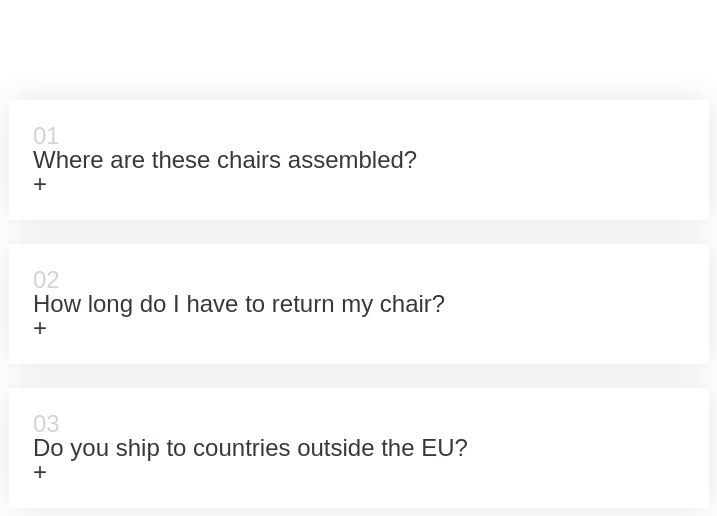
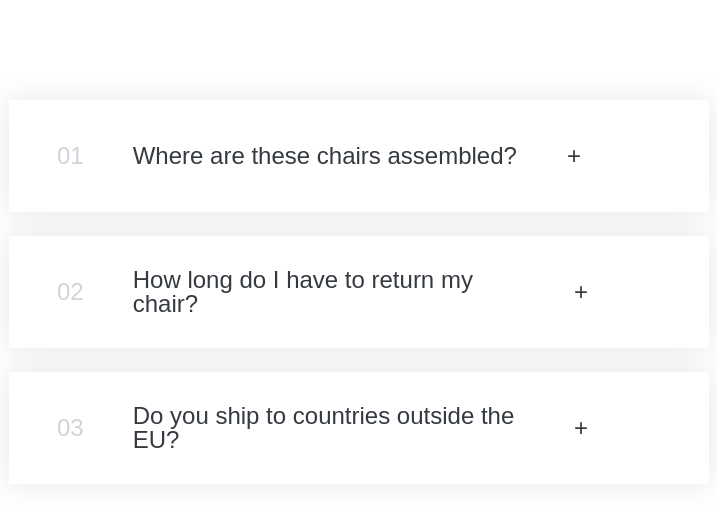
Before and after one commit to yanina-amatore/accordion_component, a React (Create React App) app: page / in a window 1280 px wide. Shown: the top 516 px of the page, without its empty margins (281-998 px from the left). Built offline with nearby package versions, Linux system fonts and the light colour scheme.

Commit message:
Fixed css

```diff
--- a/src/App.js
+++ b/src/App.js
@@ -51,11 +51,12 @@ function AccordionItem({ num, title, text }) {
 
   return (
     <div className={`item ${isOpen ? "open" : ""}`} onClick={handleToggle}>
-      <div>
-        <p className="number">{num < 9 ?`0${num}`: {num}} </p>
-        <p className="title"> {title} </p>
-        <span className="icon"> {isOpen ? "-" : "+"}</span>
-
+      <div >
+        <div className='question-style'>
+          <p className="number">{num < 9 ?`0${num}`: {num}} </p>
+          <p className="title"> {title} </p>
+          <span className="icon"> {isOpen ? "-" : "+"}</span>
+        </div>
         {isOpen && <div className="context-box">{text}</div>}
       </div>
     </div>
--- a/src/index.css
+++ b/src/index.css
@@ -25,7 +25,6 @@ body {
   cursor: pointer;
   border-top: 4px solid #fff;
   border-bottom: 4px solid #fff;
-
   display: grid;
   grid-template-columns: auto 1fr auto;
   column-gap: 24px;
@@ -37,29 +36,37 @@ body {
   font-size: 24px;
   font-weight: 500;
   color: #ced4da;
+  padding: 20px 24px;
 }
 
+.question-style{
+  display: flex;
+  align-items:center;
+  justify-content:space-between;
+}
 .title,
 .icon {
   font-size: 24px;
   font-weight: 500;
+  padding: 0px 25px;
 }
 
 .content-box {
-  grid-column: 2 / -1;
-  padding-bottom: 16px;
+  /* grid-column: 2 / -1; */
+  /* padding-bottom: 16px; */
   line-height: 1.6;
+  padding: 24px 24px;
 }
 
-.content-box ul {
+/* .content-box ul {
   color: #868e96;
-  margin-left: 16px;
-  margin-top: 16px;
+  margin-left:20px;
+  margin-top: 20px;
 
   display: flex;
   flex-direction: column;
   gap: 12px;
-}
+} */
 
 /* OPEN STATE */
 .open {
```
